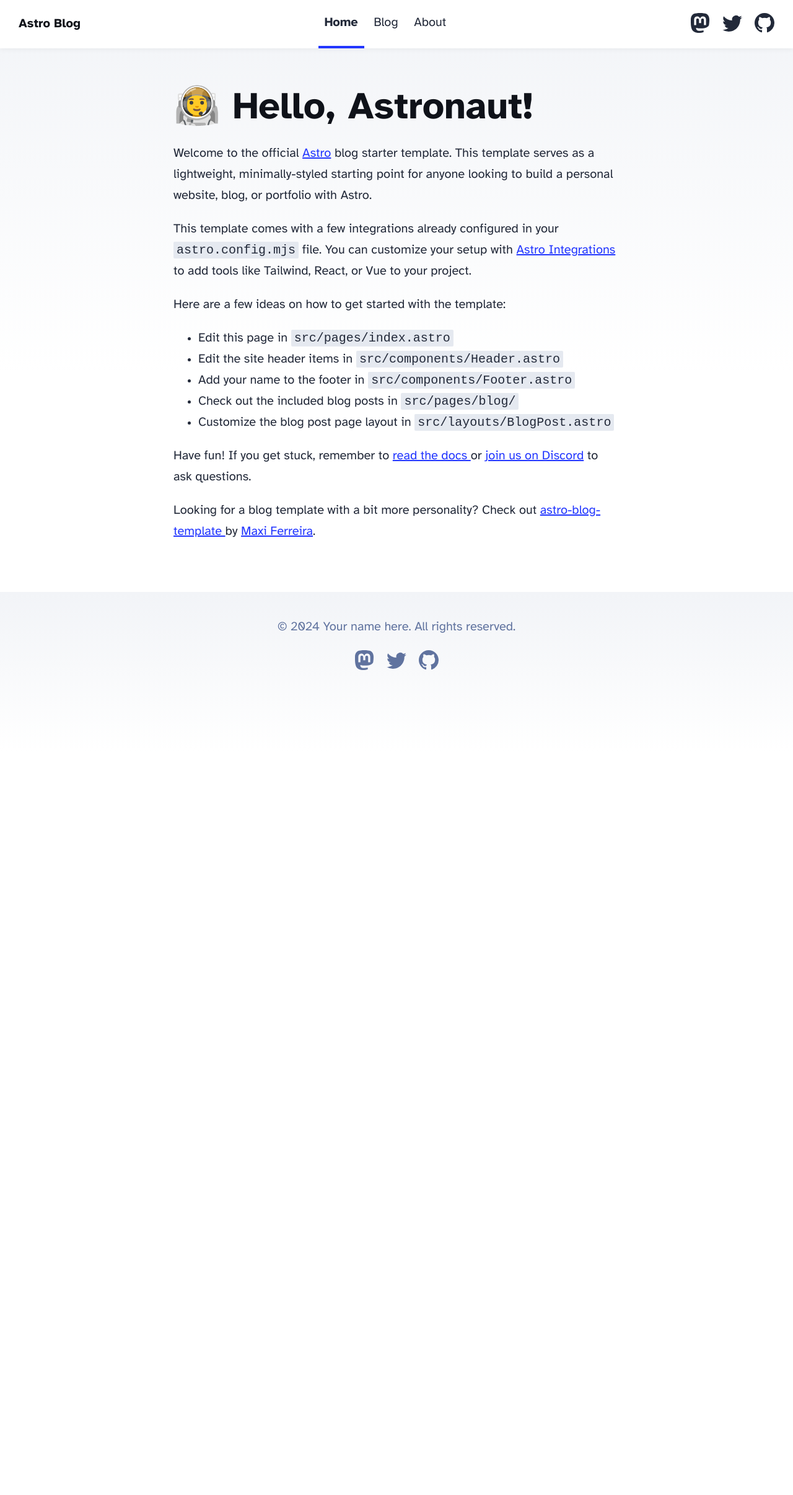
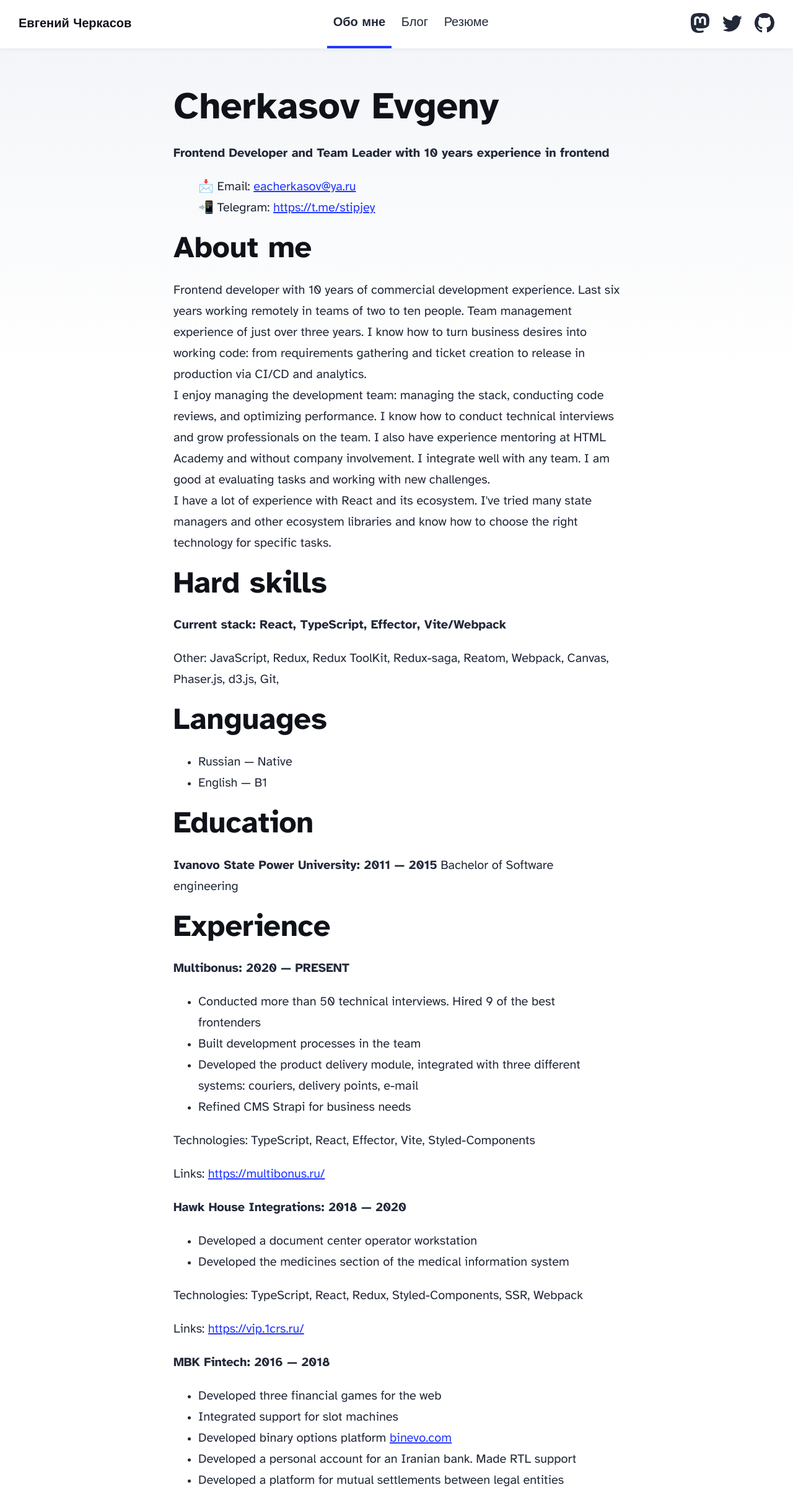
Before and after one commit to StipJey/stipjey.github.io, an Astro site: page / in a window 1280 px wide. Shown: the top 2412 px of the page at 62% size. Before the commit the page ends 1213 px from the top, so only its background shows below. Built offline with nearby package versions, Linux system fonts and the light colour scheme; Astro itself is replaced by a stand-in of ours.

Commit message:
added CV

```diff
--- a/src/components/Header.astro
+++ b/src/components/Header.astro
@@ -7,9 +7,9 @@ import { SITE_TITLE } from '../consts';
 	<nav>
 		<h2><a href="/">{SITE_TITLE}</a></h2>
 		<div class="internal-links">
-			<HeaderLink href="/">Home</HeaderLink>
-			<HeaderLink href="/blog">Blog</HeaderLink>
-			<HeaderLink href="/about">About</HeaderLink>
+			<HeaderLink href="/">Обо мне</HeaderLink>
+			<HeaderLink href="/blog">Блог</HeaderLink>
+			<HeaderLink href="/about">Резюме</HeaderLink>
 		</div>
 		<div class="social-links">
 			<a href="https://m.webtoo.ls/@astro" target="_blank">
--- a/src/consts.ts
+++ b/src/consts.ts
@@ -1,5 +1,5 @@
 // Place any global data in this file.
 // You can import this data from anywhere in your site by using the `import` keyword.
 
-export const SITE_TITLE = 'Astro Blog';
+export const SITE_TITLE = `Евгений Черкасов`;
 export const SITE_DESCRIPTION = 'Welcome to my website!';
--- a/src/pages/index.astro
+++ b/src/pages/index.astro
@@ -1,8 +1,8 @@
 ---
-import BaseHead from '../components/BaseHead.astro';
-import Header from '../components/Header.astro';
-import Footer from '../components/Footer.astro';
-import { SITE_TITLE, SITE_DESCRIPTION } from '../consts';
+import BaseHead from "../components/BaseHead.astro";
+import Header from "../components/Header.astro";
+import Footer from "../components/Footer.astro";
+import { SITE_TITLE, SITE_DESCRIPTION } from "../consts";
 ---
 
 <!doctype html>
@@ -13,37 +13,157 @@ import { SITE_TITLE, SITE_DESCRIPTION } from '../consts';
   <body>
     <Header />
     <main>
-			<h1>🧑‍🚀 Hello, Astronaut!</h1>
+      <header>
+        <h1>Cherkasov Evgeny</h1>
+      </header>
+      <div>
         <p>
-				Welcome to the official <a href="https://astro.build/">Astro</a> blog starter template. This
-				template serves as a lightweight, minimally-styled starting point for anyone looking to build
-				a personal website, blog, or portfolio with Astro.
+          <strong
+            >Frontend Developer and Team Leader with 10 years experience in
+            frontend</strong
+          >
+        </p>
+        <figure>
+          <div>
+            📩 Email: <a href="mailto:eacherkasov@ya.ru">eacherkasov@ya.ru</a>
+          </div>
+          <div>
+            📲 Telegram: <a href="https://t.me/stipjey">https://t.me/stipjey</a>
+          </div>
+        </figure>
+        <h2>
+          <strong>About me</strong>
+        </h2>
+        <p>
+          Frontend developer with 10 years of commercial development experience.
+          Last six years working remotely in teams of two to ten people. Team
+          management experience of just over three years. I know how to turn
+          business desires into working code: from requirements gathering and
+          ticket creation to release in production via CI/CD and analytics.<br
+          />I enjoy managing the development team: managing the stack,
+          conducting code reviews, and optimizing performance. I know how to
+          conduct technical interviews and grow professionals on the team. I
+          also have experience mentoring at HTML Academy and without company
+          involvement. I integrate well with any team. I am good at evaluating
+          tasks and working with new challenges.<br />I have a lot of experience
+          with React and its ecosystem. I&#x27;ve tried many state managers and
+          other ecosystem libraries and know how to choose the right technology
+          for specific tasks.<br />
+        </p>
+        <h2>Hard skills</h2>
+        <p>
+          <strong
+            >Current stack: React, TypeScript, Effector, Vite/Webpack</strong
+          >
         </p>
         <p>
-				This template comes with a few integrations already configured in your
-				<code>astro.config.mjs</code> file. You can customize your setup with
-				<a href="https://astro.build/integrations">Astro Integrations</a> to add tools like Tailwind,
-				React, or Vue to your project.
+          Other: JavaScript, Redux, Redux ToolKit, Redux-saga, Reatom, Webpack,
+          Canvas, Phaser.js, d3.js, Git,
         </p>
-			<p>Here are a few ideas on how to get started with the template:</p>
+        <h2>Languages</h2>
 		<ul>
-				<li>Edit this page in <code>src/pages/index.astro</code></li>
-				<li>Edit the site header items in <code>src/components/Header.astro</code></li>
-				<li>Add your name to the footer in <code>src/components/Footer.astro</code></li>
-				<li>Check out the included blog posts in <code>src/pages/blog/</code></li>
-				<li>Customize the blog post page layout in <code>src/layouts/BlogPost.astro</code></li>
+			<li>Russian — Native</li>
+			<li>English — B1</li>
+		</ul>
+        <h2>Education</h2>
+		<p>
+          <strong>Ivanovo State Power University: 2011 — 2015</strong></br>
+		  Bachelor of Software engineering
+        </p>
+        <h2>Experience</h2>
+        <p>
+          <strong>Multibonus: 2020 — PRESENT</strong>
+        </p>
+        <ul>
+          <li>
+            Conducted more than 50 technical interviews. Hired 9 of the best
+            frontenders
+          </li>
+          <li>Built development processes in the team</li>
+          <li>
+            Developed the product delivery module, integrated with three
+            different systems: couriers, delivery points, e-mail
+          </li>
+          <li>Refined CMS Strapi for business needs</li>
         </ul>
         <p>
-				Have fun! If you get stuck, remember to <a href="https://docs.astro.build/"
-					>read the docs
-				</a> or <a href="https://astro.build/chat">join us on Discord</a> to ask questions.
+          Technologies: TypeScript, React, Effector, Vite, Styled-Components
         </p>
         <p>
-				Looking for a blog template with a bit more personality? Check out <a
-					href="https://github.com/Charca/astro-blog-template"
-					>astro-blog-template
-				</a> by <a href="https://twitter.com/Charca">Maxi Ferreira</a>.
+          Links: <a href="https://multibonus.ru/">https://multibonus.ru/</a>
         </p>
+        <p>
+          <strong>Hawk House Integrations: 2018 — 2020</strong>
+        </p>
+        <ul>
+          <li>Developed a document center operator workstation</li>
+          <li>
+            Developed the medicines section of the medical information system
+          </li>
+        </ul>
+        <p>
+          Technologies: TypeScript, React, Redux, Styled-Components, SSR,
+          Webpack
+        </p>
+        <p>
+          Links: <a href="https://vip.1crs.ru/">https://vip.1crs.ru/</a>
+        </p>
+        <p>
+          <strong>MBK Fintech: 2016 — 2018</strong>
+        </p>
+        <ul>
+          <li>Developed three financial games for the web</li>
+          <li>Integrated support for slot machines</li>
+          <li>
+            Developed binary options platform
+            <a href="http://binevo.com/">binevo.com</a>
+          </li>
+          <li>
+            Developed a personal account for an Iranian bank. Made RTL support
+          </li>
+          <li>
+            Developed a platform for mutual settlements between legal entities
+          </li>
+          <li>Developed a cryptocurrency exchange system</li>
+          <li>Hired 3 frontenders</li>
+        </ul>
+        <p>Technologies: React, Redux, Canvas, Phaser.js, LESS, Webpack</p>
+        <p>
+          Links: <a href="https://binevo.com/en/">https://binevo.com/en/</a>,
+          <a href="https://galleon.games/en/">https://galleon.games/en/</a>
+        </p>
+        <p>
+          <strong>TopFace Labs: 2015 — 2016</strong>
+        </p>
+        <ul>
+          <li>Developed frontend of the game «Clash Tyrane»</li>
+        </ul>
+        <p>
+          Technologies: JavaScript, React, Redux, Phaser.js, WebGL, Canvas, LESS
+        </p>
+        <p>
+          Links:
+          <a href="https://youtu.be/KIDFKer18Tw">https://youtu.be/KIDFKer18Tw</a
+          >
+        </p>
+        <p>
+          <strong>Alternative Soft: 2014 — 2015</strong>
+        </p>
+        <ul>
+          <li>Developed warehouse accounting subsystem</li>
+          <li>
+            Developed drivers (COM) for fiscal printer and scales for ChromeApp
+          </li>
+        </ul>
+        <p>Technologies: JavaScript, PostgreSQL</p>
+        <p>
+          <strong>E&amp;M: 2012 — 2014</strong>
+        </p>
+        <ul>
+          <li>Developed 5 multi-page websites</li>
+        </ul>
+        <p>Technologies: WordPress (PHP, MySQL, JavaScript, jQuery)</p>
+      </div>
     </main>
     <Footer />
   </body>
```
Also changed, not shown: README.md. Lines whose indentation alone changed are shown as unchanged.
